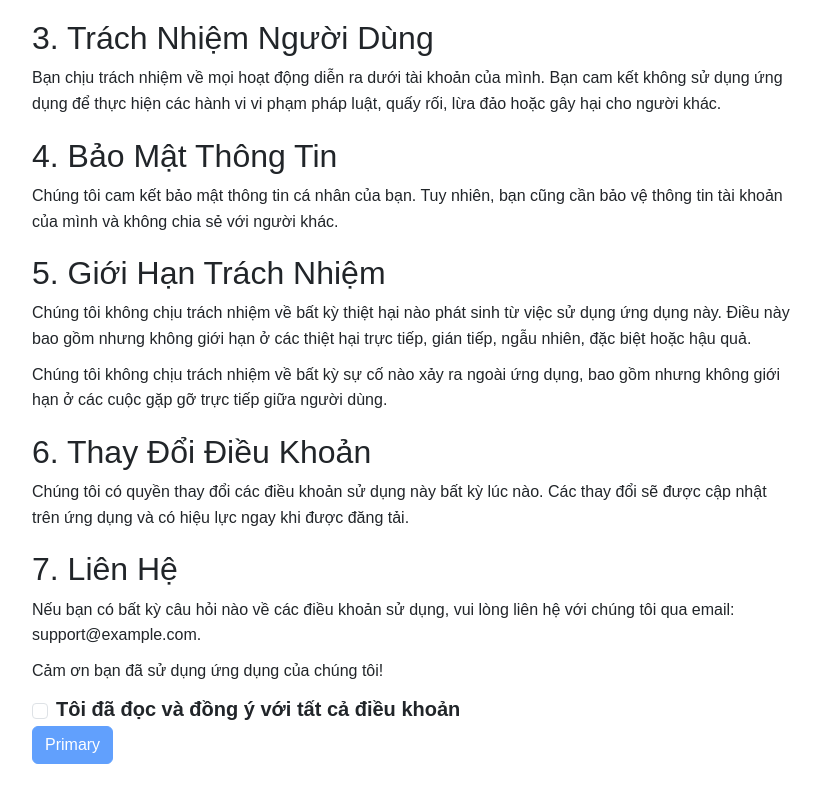
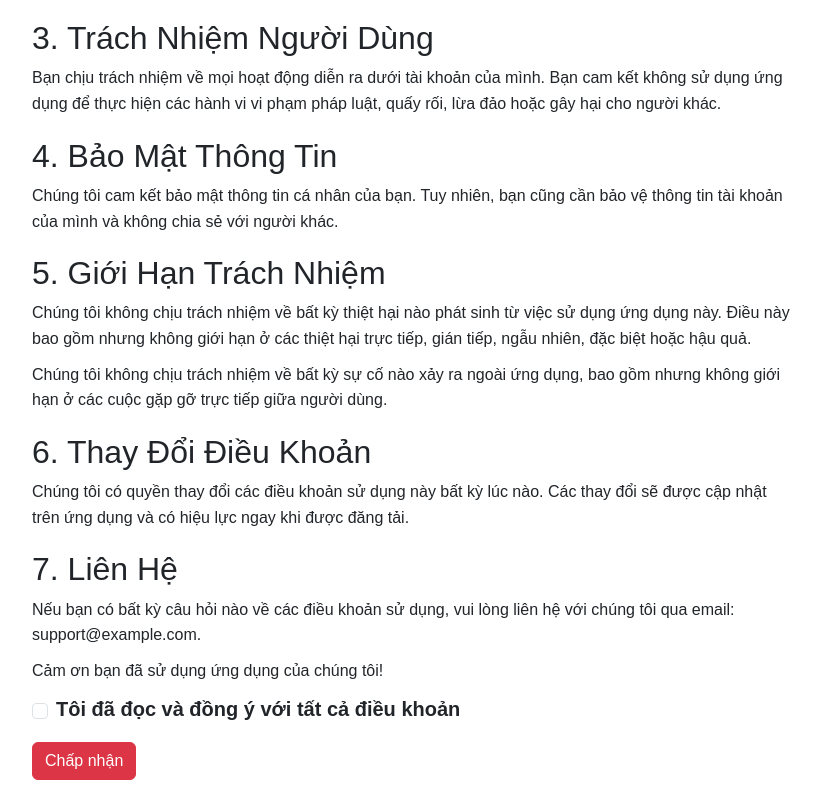
Before and after one commit to sangcao1302/frontend_appchat_hidden, a React (Create React App) app: page /policy in a window 1280 px wide. Shown: the part 401-1201 px from the top of the page, without its empty margins (228-1049 px from the left). Built offline with nearby package versions, Linux system fonts and the light colour scheme; no server answers.

Commit message:
update policy_navigate_update_blockuser_login

```diff
--- a/src/components/Login/Login.js
+++ b/src/components/Login/Login.js
@@ -262,13 +262,13 @@ const Login = ({ onLogin }) => {
     const handleGoogleLoginSuccess = async (response) => {
         const id_token = response.credential;
 
-        // Decode the id_token to get user information
-        // const decodedToken = jwtDecode(id_token);
-        // console.log("Decoded Token:", decodedToken);
 
         try {
             const res = await axios.post(`${baseURL}/api/auth/google`, { id_token });
-
+            if (res.data.user.Ban===true) {
+                setErrorMessage('Tài khoản của bạn đã bị khóa');
+                return;
+            }
             // alert(res.data.message);
             setGoogleUser(res.data.user); // Store Google user data
 
--- a/src/components/Policy/Policy.js
+++ b/src/components/Policy/Policy.js
@@ -4,54 +4,18 @@ import { useNavigate, useParams, useLocation } from 'react-router-dom';
 
 const Policy = () => {
     const navigate = useNavigate();
-    const params =useParams();
-    const userId = localStorage.getItem('userId');
-    const location = useLocation();
-    // useEffect(() => {
-    //     // If the user tries to access /chat without checking the policy, redirect to /policy
-    //     if (checked && location.pathname === '/chat') {
-    //         console.log('checked');
 
-    //         navigate('/policy', { replace: true }); // Prevent going back to /chat
-    //     }
-    // }, [location.pathname]);
-    // console.log(location.pathname);
-    // const handleCheck = () => {
-    //     setChecked(!checked);
-    // };
+    const [checked, setChecked] = useState("false");
+    const handleCheck = () => {
+        setChecked("true")
+    };
+    const handleSubmit = () => {
+        if (checked==="true") {
+            localStorage.setItem('policyAccepted', checked);
+            navigate('/chat'); // Navigate only if checked
+        }
 
-    // const handleSubmit = () => {
-    //     if (checked===true) {
-    //         navigate('/chat', { state: { userId } });
-    //     }
-
-    // };
-    const [checked, setChecked] = useState(() => {
-        return localStorage.getItem('policyAccepted') === 'true';
-    });
-
-    useEffect(() => {
-        // If the user tries to access /chat without checking the policy, redirect to /policy
-        if (!checked && location.pathname === '/chat') {
-            navigate('/policy', { replace: true }); // Prevent going back to /chat
-        }
-    }, [checked, location.pathname, navigate]);
-
-    const handleCheck = () => {
-        setChecked(prev => {
-            localStorage.setItem('policyAccepted', (!prev).toString()); // Store in localStorage
-            return !prev;
-        });
     };
-
-    const handleSubmit = () => {
-        if (checked) {
-            navigate('/chat', { state: { userId } }); // Navigate only if checked
-        } else {
-            alert('You must accept the policy before proceeding.');
-        }
-    };
-    console.log(checked);
     return (
         <div className="terms-container">
             <h1>Điều Khoản Sử Dụng</h1>
@@ -84,7 +48,7 @@ const Policy = () => {
                 <input className="form-check-input" type="checkbox" id="inlineCheckbox1" value="option1" onClick={(handleCheck)}/>
                 <label className="form-check-label fw-bold fs-5 mx-2" htmlFor="inlineCheckbox1">Tôi đã đọc và đồng ý với tất cả điều khoản</label>
             </div>
-            <button type="button" className="btn btn-primary" disabled={!checked} onClick={handleSubmit} >Primary</button>
+            <button type="button" className="btn btn-danger mt-3" disabled={!checked} onClick={handleSubmit} >Chấp nhận</button>
         </div>
 
     );
```
